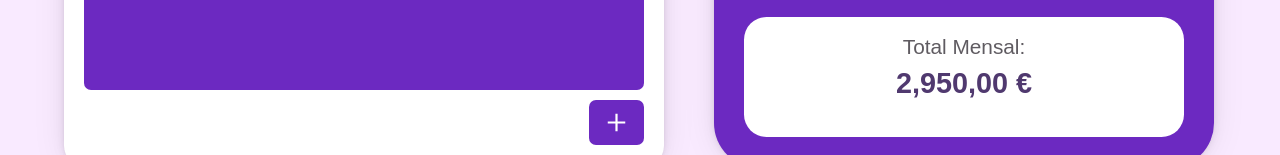
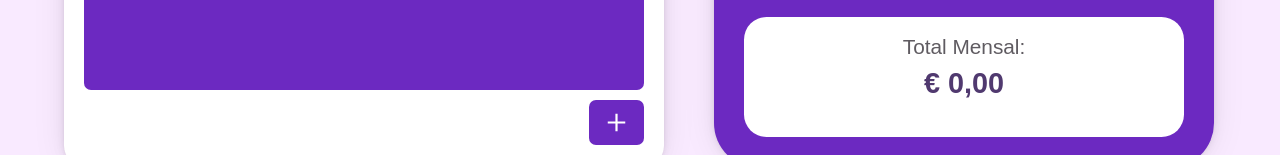
Before and after one commit to OBitencourt/vault, a Next.js app: page / in a window 1280 px wide. Shown: the part 773-928 px from the top of the page. Built offline with nearby package versions, Linux system fonts and the light colour scheme; no server answers; the database is empty; a web font is replaced by a local one.

Commit message:
feat: adding total math logic

```diff
--- a/src/components/Transaction/index.js
+++ b/src/components/Transaction/index.js
@@ -32,7 +32,7 @@ const Transaction = ({
                     />
 
                 </div>
-                <h2>{value} €</h2>
+                <h2>{value}</h2>
                 <IconWrapper onClick={() => handleButtonClick(id)}>
                     <Image
                         src='/images/trash-icon.svg'
--- a/src/components/TransactionsInfo/index.js
+++ b/src/components/TransactionsInfo/index.js
@@ -5,11 +5,11 @@ import Transaction from "../Transaction"
 import { BigBox, TotalWrapper, TransactionsWrapper } from "./style"
 
 import axios from 'axios'
+import formatCurrency from '@/src/utils/currency'
 
 const TransactionsInfo = () => {
 
     const [transactions, setTransactions] = useState([])
-
 
     useEffect(() => {
         const fetchData = async () => {
@@ -22,7 +22,23 @@ const TransactionsInfo = () => {
         fetchData();
     }, []);
 
+    const totalMensal = transactions.reduce((acc, curr) => {
+        const valor = parseInt(curr.value);
 
+        if (curr.revenue === true) {
+            acc.add.push(valor);
+        } else {
+            acc.subtract.push(valor);
+        }
+
+        return acc; // Retorna o acumulador para a próxima iteração
+     }, {
+        add: [],
+        subtract: [],
+    });
+
+
+    const total = totalMensal.add.reduce((sum, val) => sum + val, 0) - totalMensal.subtract.reduce((sum, val) => sum + val, 0);
 
     return(
 
@@ -33,13 +49,14 @@ const TransactionsInfo = () => {
 
                     {
                         transactions.map(transaction => {
-                            console.log(transaction.revenue)
+
+                            console.log(formatCurrency(parseInt(transaction.value)))
                             return (
 
                                 <Transaction
                                     key={transaction._id}
                                     name={transaction.name}
-                                    value={transaction.value}
+                                    value={formatCurrency(parseInt(transaction.value))}
                                     description={transaction.description}
                                     revenue={transaction.revenue}
                                     id={transaction._id}
@@ -51,7 +68,7 @@ const TransactionsInfo = () => {
                 </TransactionsWrapper>
                 <TotalWrapper>
                     <h4>Total Mensal:</h4>
-                    <h3>2,950,00 €</h3>
+                    <h3>{formatCurrency(total)}</h3>
                 </TotalWrapper>
             </BigBox>
         </>
```
